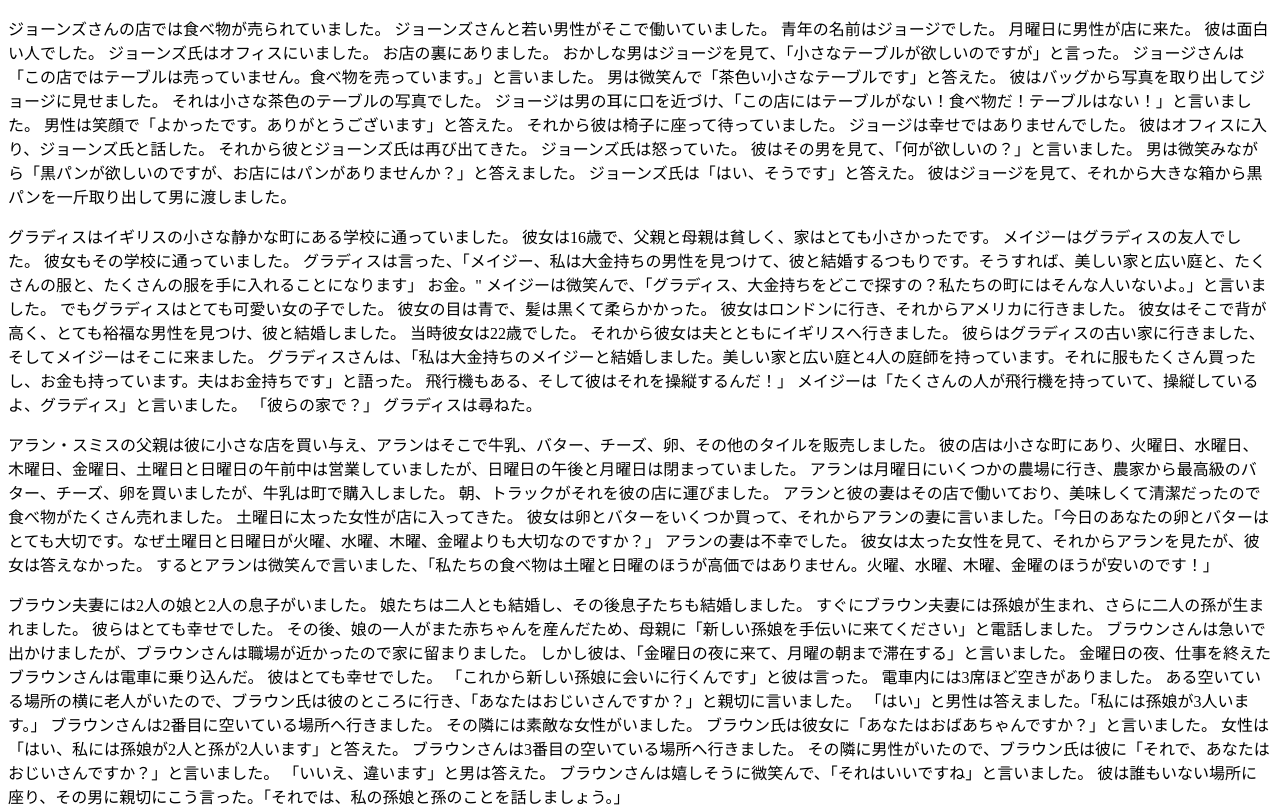
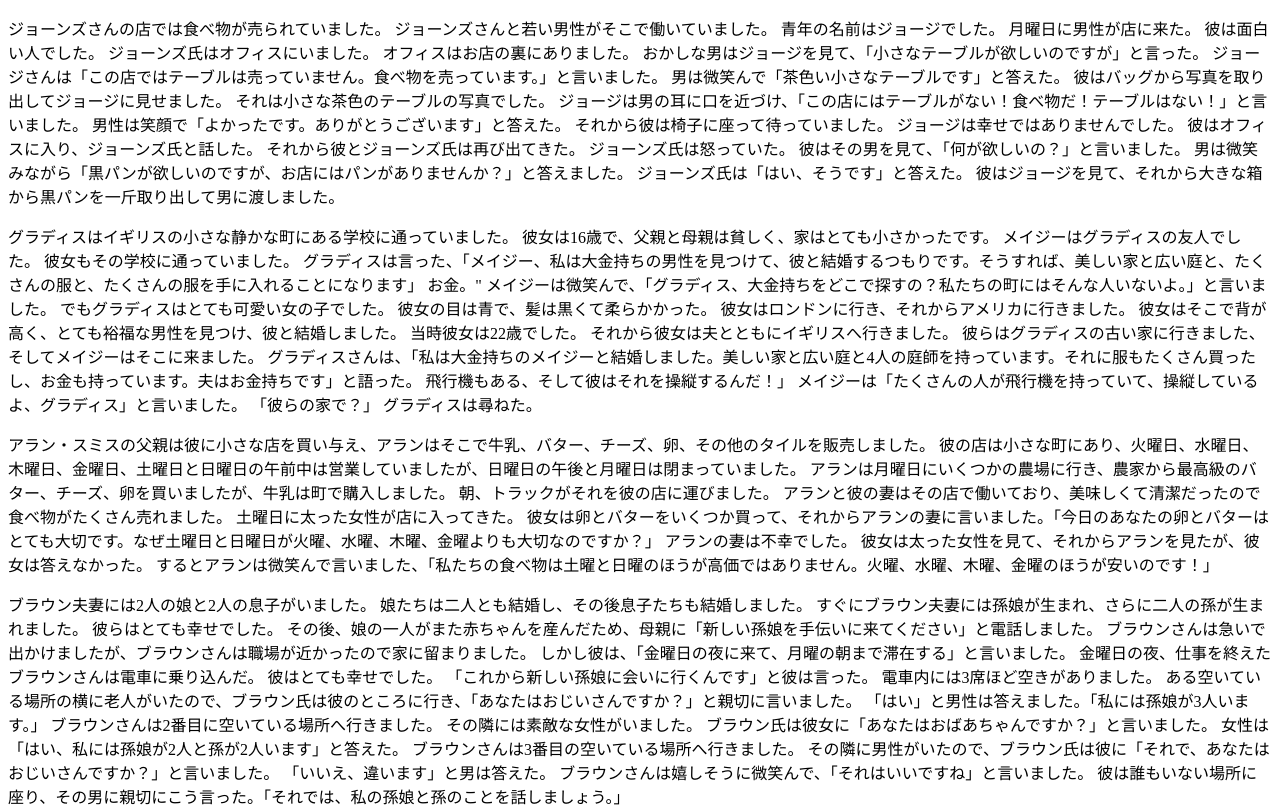
Before and after one commit to edoctsuj/demo_data_jp, a plain HTML site: page index.html in a window 1280 px wide. Shown: the top 811 px of the page. Drawn offline with Linux system fonts and the light colour scheme.

Commit message:
Update index.html

```diff
--- a/index.html
+++ b/index.html
@@ -9,7 +9,7 @@
 
 <body>
     <p>
-        ジョーンズさんの店では食べ物が売られていました。 ジョーンズさんと若い男性がそこで働いていました。 青年の名前はジョージでした。 月曜日に男性が店に来た。 彼は面白い人でした。 ジョーンズ氏はオフィスにいました。 お店の裏にありました。 おかしな男はジョージを見て、「小さなテーブルが欲しいのですが」と言った。 ジョージさんは「この店ではテーブルは売っていません。食べ物を売っています。」と言いました。 男は微笑んで「茶色い小さなテーブルです」と答えた。 彼はバッグから写真を取り出してジョージに見せました。 それは小さな茶色のテーブルの写真でした。 ジョージは男の耳に口を近づけ、「この店にはテーブルがない！食べ物だ！テーブルはない！」と言いました。 男性は笑顔で「よかったです。ありがとうございます」と答えた。 それから彼は椅子に座って待っていました。 ジョージは幸せではありませんでした。 彼はオフィスに入り、ジョーンズ氏と話した。 それから彼とジョーンズ氏は再び出てきた。 ジョーンズ氏は怒っていた。 彼はその男を見て、「何が欲しいの？」と言いました。 男は微笑みながら「黒パンが欲しいのですが、お店にはパンがありませんか？」と答えました。 ジョーンズ氏は「はい、そうです」と答えた。 彼はジョージを見て、それから大きな箱から黒パンを一斤取り出して男に渡しました。
+            ジョーンズさんの店では食べ物が売られていました。 ジョーンズさんと若い男性がそこで働いていました。 青年の名前はジョージでした。 月曜日に男性が店に来た。 彼は面白い人でした。 ジョーンズ氏はオフィスにいました。 オフィスはお店の裏にありました。 おかしな男はジョージを見て、「小さなテーブルが欲しいのですが」と言った。 ジョージさんは「この店ではテーブルは売っていません。食べ物を売っています。」と言いました。 男は微笑んで「茶色い小さなテーブルです」と答えた。 彼はバッグから写真を取り出してジョージに見せました。 それは小さな茶色のテーブルの写真でした。 ジョージは男の耳に口を近づけ、「この店にはテーブルがない！食べ物だ！テーブルはない！」と言いました。 男性は笑顔で「よかったです。ありがとうございます」と答えた。 それから彼は椅子に座って待っていました。 ジョージは幸せではありませんでした。 彼はオフィスに入り、ジョーンズ氏と話した。 それから彼とジョーンズ氏は再び出てきた。 ジョーンズ氏は怒っていた。 彼はその男を見て、「何が欲しいの？」と言いました。 男は微笑みながら「黒パンが欲しいのですが、お店にはパンがありませんか？」と答えました。 ジョーンズ氏は「はい、そうです」と答えた。 彼はジョージを見て、それから大きな箱から黒パンを一斤取り出して男に渡しました。
     </p>
     <p>
         グラディスはイギリスの小さな静かな町にある学校に通っていました。 彼女は16歳で、父親と母親は貧しく、家はとても小さかったです。 メイジーはグラディスの友人でした。 彼女もその学校に通っていました。 グラディスは言った、「メイジー、私は大金持ちの男性を見つけて、彼と結婚するつもりです。そうすれば、美しい家と広い庭と、たくさんの服と、たくさんの服を手に入れることになります」 お金。" メイジーは微笑んで、「グラディス、大金持ちをどこで探すの？私たちの町にはそんな人いないよ。」と言いました。 でもグラディスはとても可愛い女の子でした。 彼女の目は青で、髪は黒くて柔らかかった。 彼女はロンドンに行き、それからアメリカに行きました。 彼女はそこで背が高く、とても裕福な男性を見つけ、彼と結婚しました。 当時彼女は22歳でした。 それから彼女は夫とともにイギリスへ行きました。 彼らはグラディスの古い家に行きました、そしてメイジーはそこに来ました。 グラディスさんは、「私は大金持ちのメイジーと結婚しました。美しい家と広い庭と4人の庭師を持っています。それに服もたくさん買ったし、お金も持っています。夫はお金持ちです」と語った。 飛行機もある、そして彼はそれを操縦するんだ！」 メイジーは「たくさんの人が飛行機を持っていて、操縦しているよ、グラディス」と言いました。 「彼らの家で？」 グラディスは尋ねた。
```
